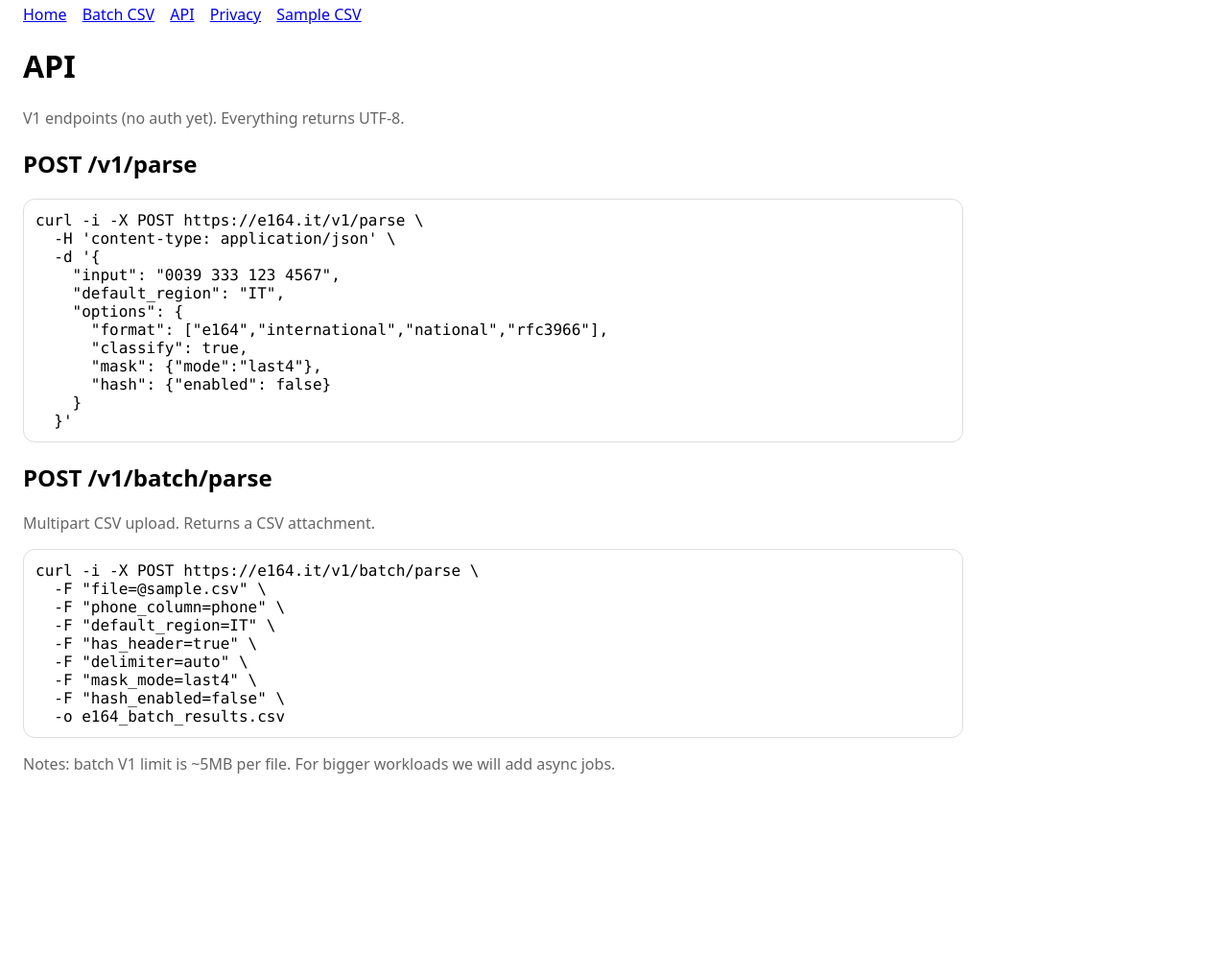
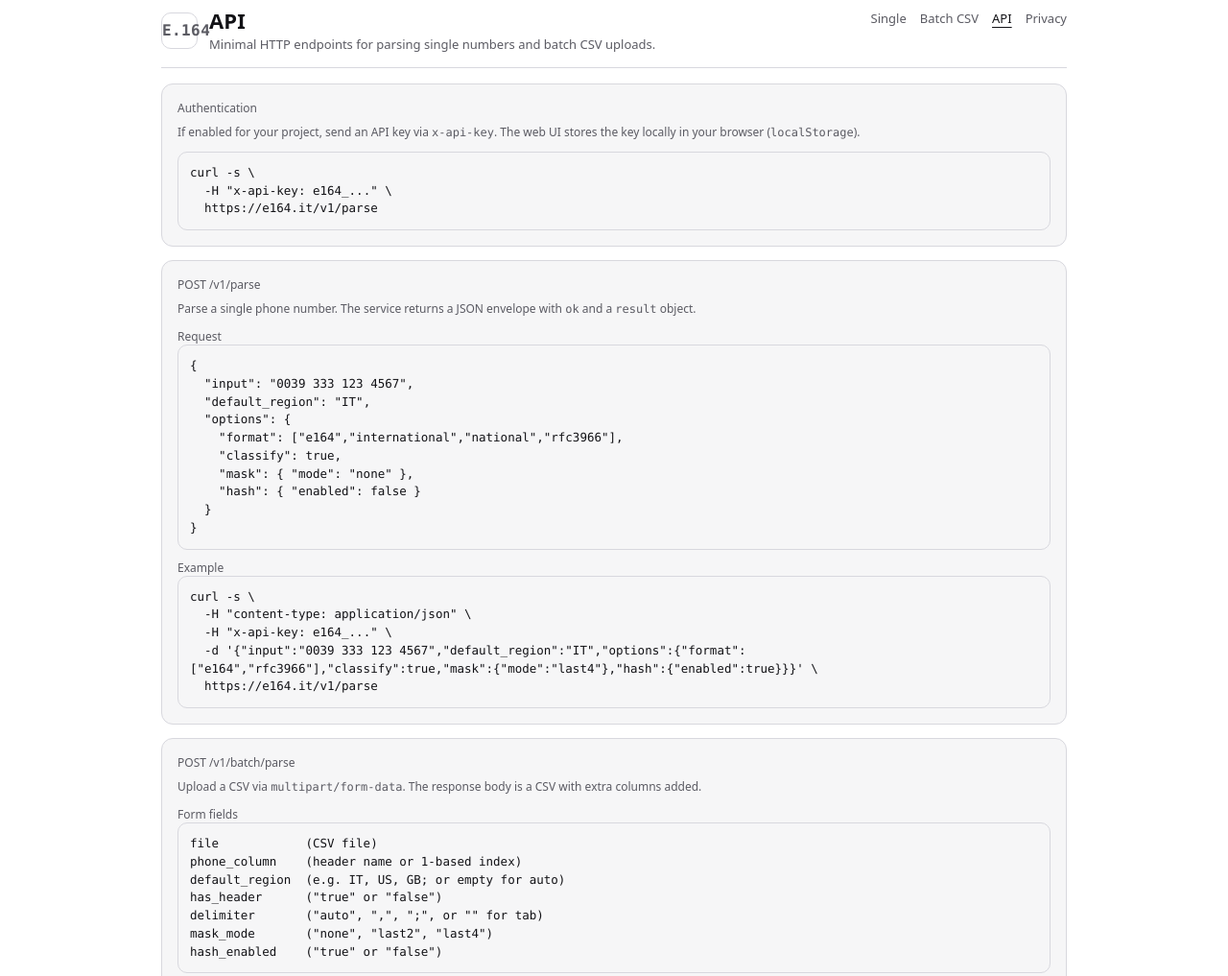
Before and after one commit to Antonio-Prado/e164-it, a website: page public/api/index.html in a window 1280 px wide. Shown: the part 20-1037 px from the top of the page at 96% size. Before the commit the page ends 851 px from the top, so only its background shows below. Drawn offline with Linux system fonts and the light colour scheme.

Commit message:
Add tech-minimal API and Privacy pages

```diff
--- a/public/api/index.html
+++ b/public/api/index.html
@@ -3,56 +3,108 @@
 <head>
   <meta charset="utf-8" />
   <meta name="viewport" content="width=device-width, initial-scale=1" />
+  <meta name="description" content="API reference for e164.it — E.164 phone number parser/formatter." />
+  <link rel="stylesheet" href="/styles.tech.css">
   <title>e164.it — API</title>
-  <style>
-    :root { font-family: system-ui, -apple-system, Segoe UI, Roboto, sans-serif; }
-    body { margin: 24px; max-width: 980px; }
-    .muted { color: #666; }
-    code, pre { font-family: ui-monospace, SFMono-Regular, Menlo, Monaco, Consolas, monospace; }
-    pre { padding: 12px; border: 1px solid #ddd; border-radius: 12px; overflow:auto; }
-    nav a { margin-right: 12px; }
-  </style>
 </head>
 <body>
-  <nav>
-    <a href="/">Home</a>
+  <div class="wrap">
+    <header class="top">
+      <div class="brand">
+        <div class="logo" aria-hidden="true">E.164</div>
+        <div>
+          <h1>API</h1>
+          <p class="subtitle">Minimal HTTP endpoints for parsing single numbers and batch CSV uploads.</p>
+        </div>
+      </div>
+      <nav aria-label="Primary">
+        <a href="/">Single</a>
         <a href="/batch/">Batch CSV</a>
-    <a href="/api/">API</a>
+        <a href="/api/" aria-current="page">API</a>
         <a href="/privacy/">Privacy</a>
-    <a href="/samples/sample.csv">Sample CSV</a>
       </nav>
+    </header>
 
-  <h1>API</h1>
-  <p class="muted">V1 endpoints (no auth yet). Everything returns UTF-8.</p>
+    <main class="stack">
+      <div class="card">
+        <div class="small muted">Authentication</div>
+        <p class="small muted" style="margin-top:8px;">
+          If enabled for your project, send an API key via <code>x-api-key</code>.
+          The web UI stores the key locally in your browser (<code>localStorage</code>).
+        </p>
+        <pre>curl -s \
+  -H "x-api-key: e164_..." \
+  https://e164.it/v1/parse</pre>
+      </div>
 
-  <h2>POST /v1/parse</h2>
-  <pre><code>curl -i -X POST https://e164.it/v1/parse \
-  -H 'content-type: application/json' \
-  -d '{
+      <div class="card" id="parse">
+        <div class="small muted">POST /v1/parse</div>
+        <p class="small muted" style="margin-top:8px;">
+          Parse a single phone number. The service returns a JSON envelope with <code>ok</code> and a <code>result</code> object.
+        </p>
+
+        <div class="small muted" style="margin-top:10px;">Request</div>
+        <pre>{
   "input": "0039 333 123 4567",
   "default_region": "IT",
   "options": {
     "format": ["e164","international","national","rfc3966"],
     "classify": true,
-      "mask": {"mode":"last4"},
-      "hash": {"enabled": false}
+    "mask": { "mode": "none" },
+    "hash": { "enabled": false }
   }
-  }'</code></pre>
+}</pre>
 
-  <h2>POST /v1/batch/parse</h2>
-  <p class="muted">Multipart CSV upload. Returns a CSV attachment.</p>
-  <pre><code>curl -i -X POST https://e164.it/v1/batch/parse \
+        <div class="small muted" style="margin-top:10px;">Example</div>
+        <pre>curl -s \
+  -H "content-type: application/json" \
+  -H "x-api-key: e164_..." \
+  -d '{"input":"0039 333 123 4567","default_region":"IT","options":{"format":["e164","rfc3966"],"classify":true,"mask":{"mode":"last4"},"hash":{"enabled":true}}}' \
+  https://e164.it/v1/parse</pre>
+      </div>
+
+      <div class="card" id="batch">
+        <div class="small muted">POST /v1/batch/parse</div>
+        <p class="small muted" style="margin-top:8px;">
+          Upload a CSV via <code>multipart/form-data</code>. The response body is a CSV with extra columns added.
+        </p>
+
+        <div class="small muted" style="margin-top:10px;">Form fields</div>
+        <pre>file            (CSV file)
+phone_column    (header name or 1-based index)
+default_region  (e.g. IT, US, GB; or empty for auto)
+has_header      ("true" or "false")
+delimiter       ("auto", ",", ";", or "" for tab)
+mask_mode       ("none", "last2", "last4")
+hash_enabled    ("true" or "false")</pre>
+
+        <div class="small muted" style="margin-top:10px;">Example</div>
+        <pre>curl -s \
+  -H "x-api-key: e164_..." \
   -F "file=@sample.csv" \
   -F "phone_column=phone" \
   -F "default_region=IT" \
   -F "has_header=true" \
   -F "delimiter=auto" \
   -F "mask_mode=last4" \
-  -F "hash_enabled=false" \
-  -o e164_batch_results.csv</code></pre>
+  -F "hash_enabled=true" \
+  https://e164.it/v1/batch/parse \
+  -o result.csv</pre>
+      </div>
 
-  <p class="muted">
-    Notes: batch V1 limit is ~5MB per file. For bigger workloads we will add async jobs.
+      <div class="card">
+        <div class="small muted">Rate limiting headers</div>
+        <p class="small muted" style="margin-top:8px;">
+          When rate limiting is enabled, responses may include:
+          <code>x-ratelimit-limit</code>, <code>x-ratelimit-remaining</code>, <code>x-ratelimit-reset</code>.
         </p>
+      </div>
+    </main>
+
+    <footer class="meta">
+      <span>Endpoints: <code>/v1/parse</code>, <code>/v1/batch/parse</code></span>
+      <span><a href="/privacy/">Privacy →</a></span>
+    </footer>
+  </div>
 </body>
 </html>
```
Also changed, not shown: public/privacy/index.html (+67 -24 lines). Lines whose indentation alone changed are shown as unchanged.
